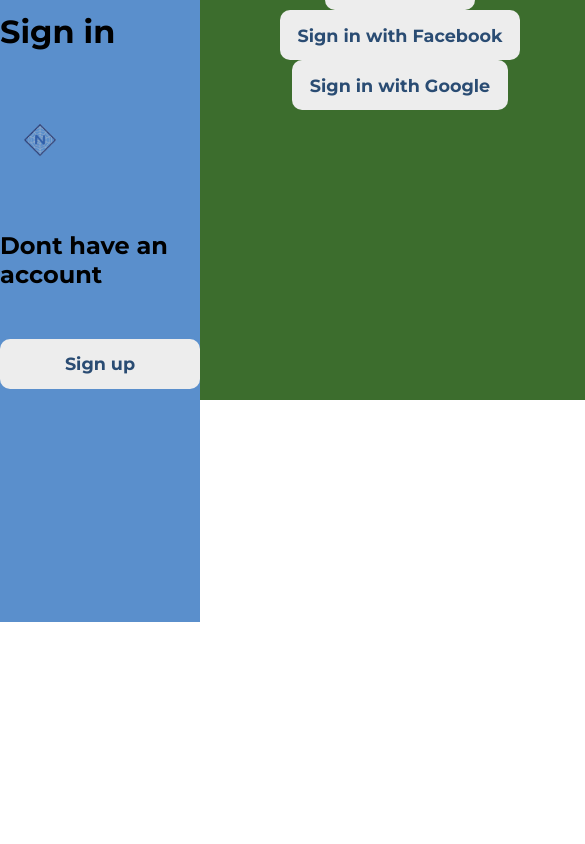
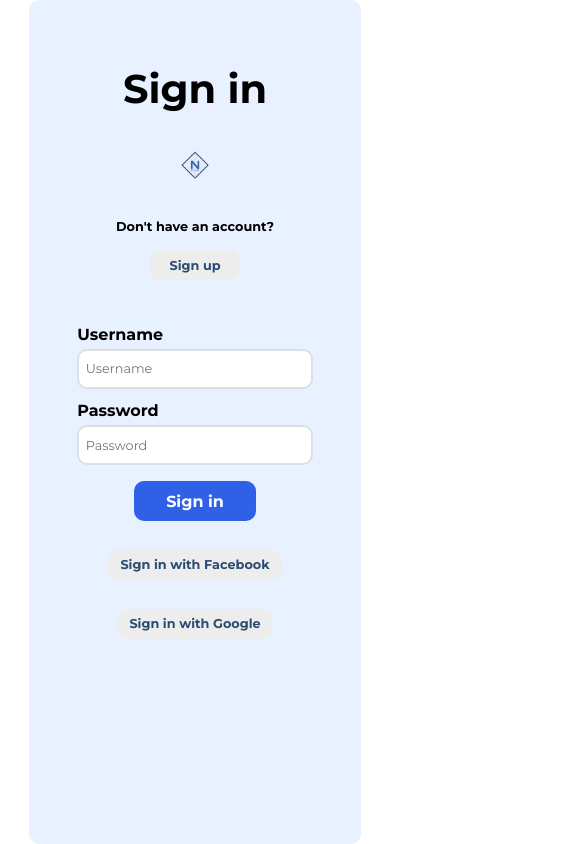
Before and after one commit to Hector-F-Romer0/NexusNet, a React (Vite) app: page / in a window 390 px wide. Shown: the whole page, 585 px wide, since content can reach past the window. Built offline with nearby package versions, Linux system fonts and the light colour scheme.

Commit message:
Implementación de responsive en la page Sign In con su estilo respectivo

```diff
--- a/src/pages/index/SignIn.jsx
+++ b/src/pages/index/SignIn.jsx
@@ -5,13 +5,15 @@
 	Layout,
 	LogoLayout,
 	FormContentLayout,
-	ContainerSignInLayout,
+	CenterCard,
+	SignInButtons,
 } from "../../styled-components/index/sign.style.jsx";
 import Logo from "../../assets/logo.png";
-import { ButtonGenericStyle } from "../../styled-components/index/Button.style";
+import { ButtonGenericStyle, PrimaryButtonStyle } from "../../styled-components/index/Button.style";
 import { ProviderPhotoCard } from "../../styled-components/index/cardTopProvider.style";
 import FormInput from "../../components/shared/FormInput";
 import { FormStyle } from "../../styled-components/index/Input.style";
+import { FlexCenterColumnLayout } from "../../styled-components/index/Layout.js";
 
 const SignIn = () => {
 	const {
@@ -27,18 +29,18 @@
 	};
 
 	return (
-		<ContainerSignInLayout>
+		<CenterCard>
 			<Layout>
 				<LogoLayout>
 					<h1>Sign in</h1>
 					<ProviderPhotoCard src={Logo}></ProviderPhotoCard>
-					<h2>Dont have an account</h2>
+					<h2>Don't have an account?</h2>
 					<ButtonGenericStyle type="button" onClick={() => navigate("/signup")}>
 						Sign up
 					</ButtonGenericStyle>
 				</LogoLayout>
 				<FormContentLayout>
-					<FormStyle action="" onSubmit={handleSubmit(onSubmitSignIn)}>
+					<form action="" onSubmit={handleSubmit(onSubmitSignIn)}>
 						<FormInput
 							label="Username"
 							type="text"
@@ -71,13 +73,15 @@
 							}}
 							error={errors.password}
 						/>
-						<ButtonGenericStyle type="submit">Sign in</ButtonGenericStyle>
+						<PrimaryButtonStyle type="submit">Sign in</PrimaryButtonStyle>
+					</form>
+					<SignInButtons>
 						<ButtonGenericStyle>Sign in with Facebook</ButtonGenericStyle>
 						<ButtonGenericStyle>Sign in with Google</ButtonGenericStyle>
-					</FormStyle>
+					</SignInButtons>
 				</FormContentLayout>
 			</Layout>
-		</ContainerSignInLayout>
+		</CenterCard>
 	);
 };
 
--- a/src/styled-components/index/Button.style.jsx
+++ b/src/styled-components/index/Button.style.jsx
@@ -1,4 +1,5 @@
 import styled from "styled-components";
+import { size } from "./deviceSizes";
 
 const ButtonGenericStyle = styled.button`
 	background-color: #ededed;
@@ -13,6 +14,14 @@
 	color: #2a4c73;
 	border: none;
 	/* margin: 3% 0; */
+
+	@media (max-width: ${size.tablet}) {
+		height: 30px;
+		/* padding: 0.5em 1em; */
+		font-size: 0.8rem;
+		min-width: 90px;
+		max-width: 250px;
+	}
 `;
 
 const PrimaryButtonStyle = styled(ButtonGenericStyle)`
@@ -21,6 +30,16 @@
 
 	&:hover {
 		background-color: #4372f5;
+	}
+
+	@media (max-width: ${size.tablet}) {
+		display: block;
+		margin: 0 auto;
+		height: 40px;
+		padding: 0.5em 2em;
+		font-size: 1rem;
+		min-width: 90px;
+		max-width: 250px;
 	}
 `;
 
--- a/src/styled-components/index/Input.style.js
+++ b/src/styled-components/index/Input.style.js
@@ -1,4 +1,5 @@
 import styled from "styled-components";
+import { size } from "./deviceSizes";
 
 const TextInput = styled.input.attrs((props) => ({ type: "text", placeholder: props.placeholder || "Text" }))`
     background-color: #fff;
@@ -14,19 +15,28 @@
 
 const InputStyle = styled.input`
     background-color: #fff;
-	min-width: 400px;
-	max-width: 600px;
+    /* min-width: 400px; */
+    width: 100%;
+    max-width: 400px;
     min-height: 40px;
     font-size: 1rem;
     /* margin: 4% 0; */
     border: #dcdfe4 2px solid;
     padding: 0.5em;
     border-radius: 10px;
+
+    @media (max-width: ${size.tablet}) {
+        /* min-height: 30px; */
+        /* padding: 0.5em; */
+        font-size: 0.8rem;
+        min-width: 200px;
+        /* max-width: 250px; */
+    }
 `;
 
 const InputContainerStyle = styled.div`
     display: flex;
-	align-items: center;
+    /* align-items: center; */
     justify-content: center;
     flex-wrap: wrap;
     /* gap: 10px; */
@@ -64,10 +74,11 @@
 `;
 
 const FormStyle = styled.form`
-	display: flex;
+    /* padding: 3em 2em; */
+    /* display: flex;
     justify-content: center;
     align-items: center;
-	flex-direction: column;
+    flex-direction: column; */
 `;
 
 const TextAreaStyle = styled.textarea`
@@ -83,4 +94,13 @@
     resize: none;
 `;
 
-export { TextInput, InputStyle, InputContainerStyle, InputContainerRowStyle, InputErrorStyle, InputLabelStyle, FormStyle, TextAreaStyle };
+export {
+    TextInput,
+    InputStyle,
+    InputContainerStyle,
+    InputContainerRowStyle,
+    InputErrorStyle,
+    InputLabelStyle,
+    FormStyle,
+    TextAreaStyle,
+};
--- /dev/null
+++ b/src/styled-components/index/deviceSizes.js
@@ -0,0 +1,6 @@
+export const size = {
+    mobile: "480px",
+    tablet: "768px",
+    laptop: "1024px",
+    desktop: "2560px",
+};
--- a/src/styled-components/index/sign.style.jsx
+++ b/src/styled-components/index/sign.style.jsx
@@ -1,45 +1,96 @@
 import styled from "styled-components";
+import { size } from "./deviceSizes";
 
 const Layout = styled.div`
 	display: grid;
-	min-height: 100vh;
+	width: 85%;
 	grid-template-areas: "logo form";
-	grid-template-rows: 100%;
 	grid-template-columns: 1fr 1fr;
+	background-color: #e8f1ff;
+	border-radius: 10px;
+	padding: 4em 3em;
+	/* margin: 20vh auto; */
+
+	@media (max-width: ${size.tablet}) {
+		display: flex;
+		flex-direction: column;
+		height: 100%;
+		padding: 2em 3em;
+		/* height: ; */
+	}
 `;
 
 const LogoLayout = styled.div`
 	display: flex;
 	flex-direction: column;
 	justify-content: center;
-	gap: 50px;
+	gap: 3em;
 	grid-area: logo;
-	background: #5a8fcc;
-	height: 100%;
-	/* top: 0; */
+	padding: 2em 2em;
+	align-items: center;
+
+	h1 {
+		font-size: 3.5rem;
+	}
+
+	h2 {
+		font-size: 1rem;
+	}
+
+	@media (max-width: ${size.tablet}) {
+		gap: 1em;
+		/* padding: 1em; */
+		/* margin-top: 10px; */
+		h1 {
+			font-size: 2.5rem;
+		}
+
+		h2 {
+			font-size: 0.8rem;
+		}
+	}
 `;
 
 const FormContentLayout = styled.div`
 	grid-area: form;
-	height: 100%;
+	padding: 2em 1em;
+
+	button {
+		/* display: flex;
+        align-items: center;
+        justify-content: center; */
+		margin-top: 1em;
+	}
+
+	@media (max-width: ${size.tablet}) {
+		padding: 0;
+	}
 `;
 
-const ContainerSignInLayout = styled.div`
+const CenterCard = styled.div`
 	display: flex;
-	background: #3c6d2d;
 	justify-content: center;
 	align-items: center;
 	flex-direction: column;
-	height: 400px;
-	margin: 0 auto;
-	width: 600px;
+	/* background-color: #bf3bdd; */
+	height: 100vh;
 `;
 
-const FlexCardLayout = styled.div`
-	background-color: #e8f1ff;
-	width: 80%;
-	border-radius: 10px;
-	/* padding: 1em; */
+const SignInButtons = styled.div`
+	margin: 1em 0;
+	display: flex;
+	justify-content: start;
+	/* */
+	flex-direction: column;
+	gap: 1em;
+
+	@media (max-width: ${size.tablet}) {
+		/* justify-content: center; */
+		/* margin: 0 auto; */
+		/* justify-content: center; */
+		align-items: center;
+		/* margin: 0 auto; */
+	}
 `;
 
-export { Layout, LogoLayout, FormContentLayout, ContainerSignInLayout };
+export { Layout, LogoLayout, FormContentLayout, CenterCard, SignInButtons };
```
Lines whose indentation alone changed are shown as unchanged.
